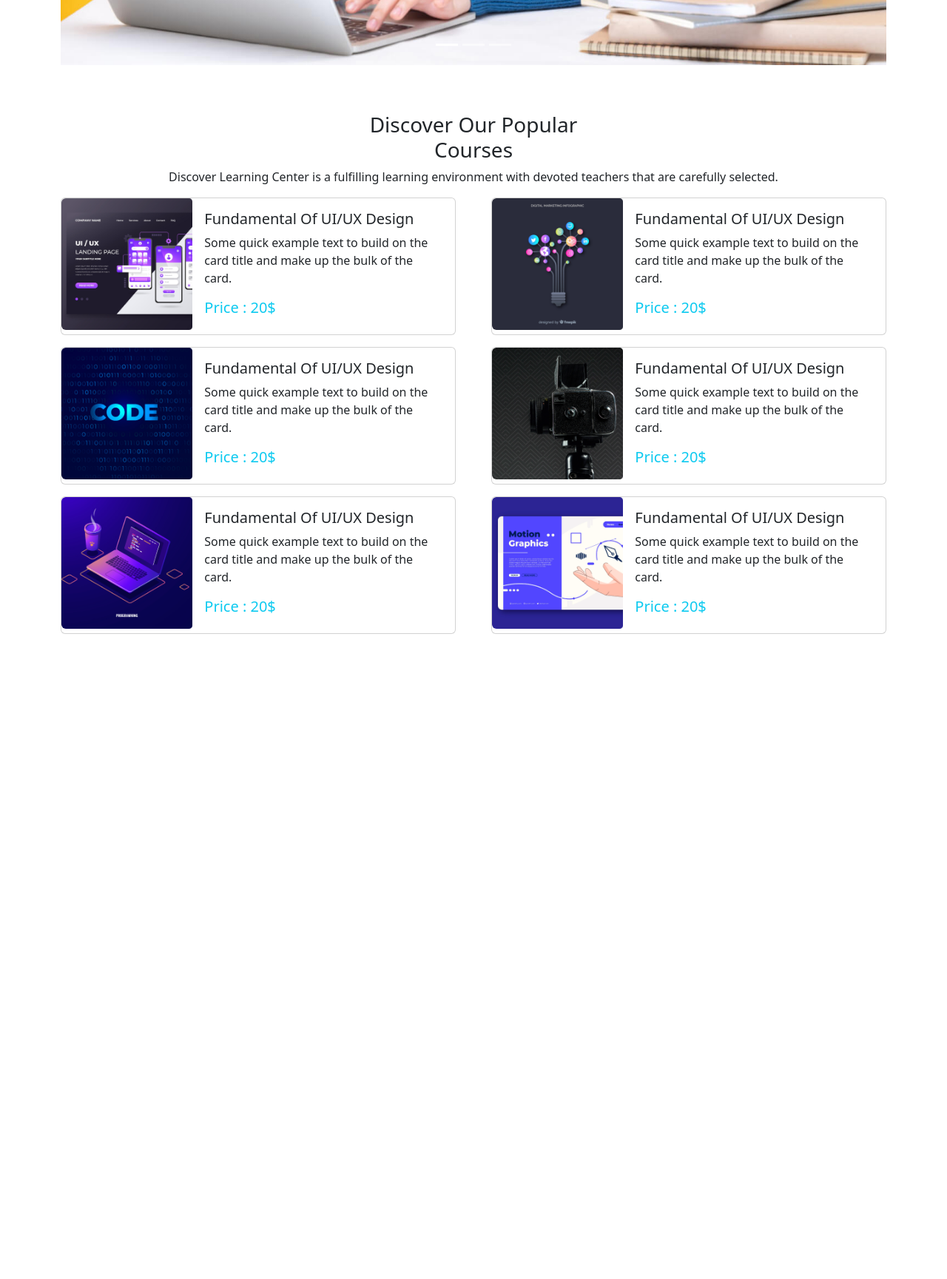
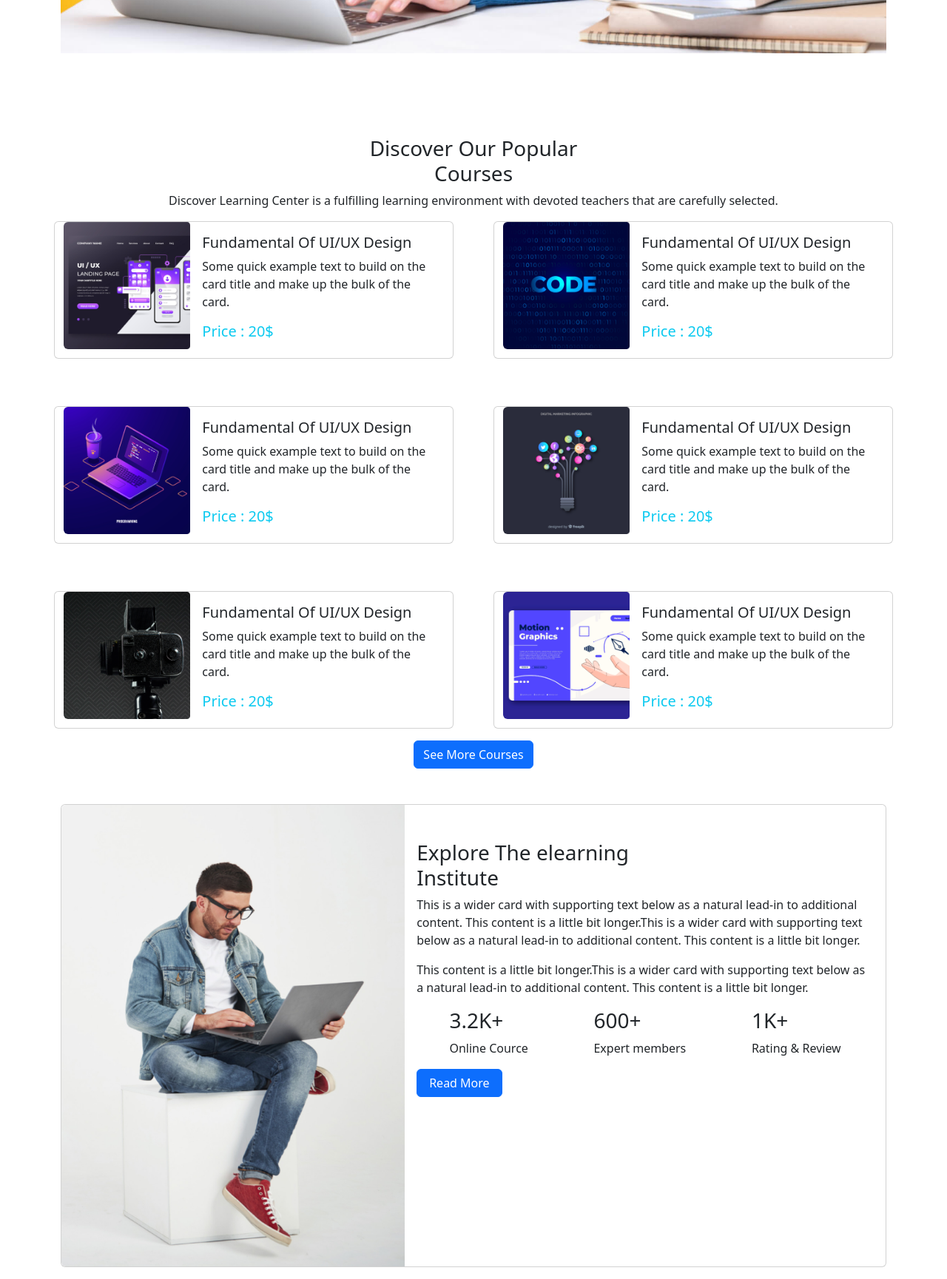
Before and after one commit to golammostofa58958/online-learning, a plain HTML site: page index.html in a window 1280 px wide. Shown: the part 760-2489 px from the top of the page at 74% size. Before the commit the page ends 1633 px from the top, so only its background shows below. Drawn offline with nearby package versions, Linux system fonts and the light colour scheme.

Commit message:
institute

```diff
--- a/index.html
+++ b/index.html
@@ -40,7 +40,7 @@
 
         <section class="mt-5">
             <div id="carouselExampleCaptions" class="carousel slide" data-bs-ride="false">
-                <div class="carousel-indicators">
+                <div class="carousel-indicators d-none">
                     <button type="button" data-bs-target="#carouselExampleCaptions" data-bs-slide-to="0" class="active"
                         aria-current="true" aria-label="Slide 1"></button>
                     <button type="button" data-bs-target="#carouselExampleCaptions" data-bs-slide-to="1"
@@ -49,8 +49,21 @@
                         aria-label="Slide 3"></button>
                 </div>
                 <div class="carousel-inner">
-                    <div class="carousel-item active">
-                        <img src="images/cover/cover-2.jpg" class="d-block w-100" alt="...">
+                    <div class="carousel-item active py-5 rounded-3">
+                        <img src="images/cover/cover-2.jpg" class="w-100" alt="...">
+                        <div
+                            class="carousel-caption  d-flex flex-column justify-content-center align-items-center h-100">
+                            <h1><b>Get Started Online</b> <br><b>Learning</b></h1>
+                            <p>Get Free Resources to Take Your Classroom Online Today.
+                                Teaching
+                                Remotely
+                                Can Be a
+                                Challenge. We Have the Tools to Help You Succeed!</p>
+                            <button type="button" class="btn btn-primary">Get Started</button>
+                        </div>
+                    </div>
+                    <div class="carousel-item py-5 rounded-3">
+                        <img src="images/cover/cover-1.png" class="w-100" alt="...">
                         <div
                             class="carousel-caption  d-flex flex-column justify-content-center align-items-center h-100">
                             <h1><b>Get Started Online</b> <br><b>Learning</b></h1>
@@ -59,18 +72,8 @@
                             <button type="button" class="btn btn-primary">Get Started</button>
                         </div>
                     </div>
-                    <div class="carousel-item">
-                        <img src="images/cover/cover-1.png" class="d-block w-100" alt="...">
-                        <div
-                            class="carousel-caption  d-flex flex-column justify-content-center align-items-center h-100">
-                            <h1><b>Get Started Online</b> <br><b>Learning</b></h1>
-                            <p>Get Free Resources to Take Your Classroom Online Today. Teaching Remotely Can Be a
-                                Challenge. We Have the Tools to Help You Succeed!</p>
-                            <button type="button" class="btn btn-primary">Get Started</button>
-                        </div>
-                    </div>
-                    <div class="carousel-item">
-                        <img src="images/cover/cover-3.jpg" class="d-block w-100" alt="...">
+                    <div class="carousel-item py-5 rounded-3">
+                        <img src="images/cover/cover-3.jpg" class="w-100" alt="...">
                         <div
                             class="carousel-caption  d-flex flex-column justify-content-center align-items-center h-100">
                             <h1><b>Get Started Online</b> <br><b>Learning</b></h1>
@@ -96,7 +99,9 @@
     </header>
 
     <main class="container">
-        <section class="mt-5">
+        <section>
+
+            <div class="mt-5">
                 <div class="card text-center border-0">
                     <div class="card-body">
                         <h3 class="card-title">Discover Our Popular <br>Courses</h3>
@@ -105,9 +110,11 @@
                     </div>
 
                 </div>
-        </section>
-        <section class="d-flex gap-5">
-            <div>
+            </div>
+
+
+            <div class="row justify-content-around gap-5">
+
                 <div class="card mb-3" style="max-width: 540px;">
                     <div class="row g-0">
                         <div class="col-md-4">
@@ -153,9 +160,8 @@
                         </div>
                     </div>
                 </div>
-            </div>
 
-            <div>
+
                 <div class="card mb-3" style="max-width: 540px;">
                     <div class="row g-0">
                         <div class="col-md-4">
@@ -201,12 +207,58 @@
                         </div>
                     </div>
                 </div>
+
+
+            </div>
+            <div class="d-grid justify-content-center">
+                <button type="button" class="btn btn-primary">See More Courses</button>
             </div>
 
 
+        </section>
+        <section>
+            <div class="mt-5">
+                <div class="card mb-3" style="width: auto;">
+                    <div class="row g-0">
+                        <div class="col-md-5">
+                            <img src="images/working.png" class="img-fluid rounded-start" alt="...">
+                        </div>
+                        <div class="col-md-7">
+                            <div class="card-body align-items-center py-5">
+                                <h3 class="card-title">Explore The elearning <br>
+                                    Institute</h3>
+                                <p class="card-text">This is a wider card with supporting text below as a natural
+                                    lead-in to additional content. This content is a little bit longer.This is a wider
+                                    card with supporting text below as a natural lead-in to additional content. This
+                                    content is a little bit longer.
+                                </p>
+                                <p>This content is a little bit longer.This
+                                    is a wider
+                                    card with supporting text below as a natural lead-in to additional content. This
+                                    content is a little bit longer.</p>
+                                <div class="d-flex justify-content-around">
+                                    <div>
+                                        <h3>3.2K+</h3>
+                                        <p>Online Cource</p>
+                                    </div>
+                                    <div>
+                                        <h3>600+</h3>
+                                        <p>Expert members</p>
+                                    </div>
+                                    <div>
+                                        <h3>1K+</h3>
+                                        <p>Rating & Review</p>
+                                    </div>
+                                </div>
+                                <button type="button" class="btn btn-primary px-3">Read More</button>
+                            </div>
+                        </div>
+                    </div>
+                </div>
+            </div>
+        </section>
 
 
-        </section>
     </main>
 
 
--- a/style.css
+++ b/style.css
@@ -0,0 +1,6 @@
+.carousel-item img {
+
+    height: 85vh;
+
+
+}
```
Lines whose indentation alone changed are shown as unchanged.
